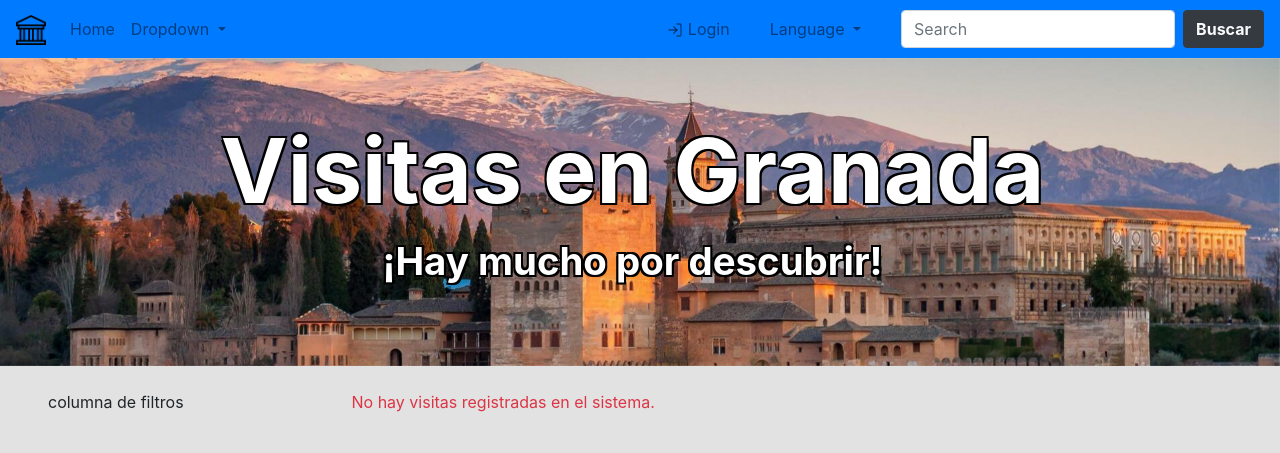
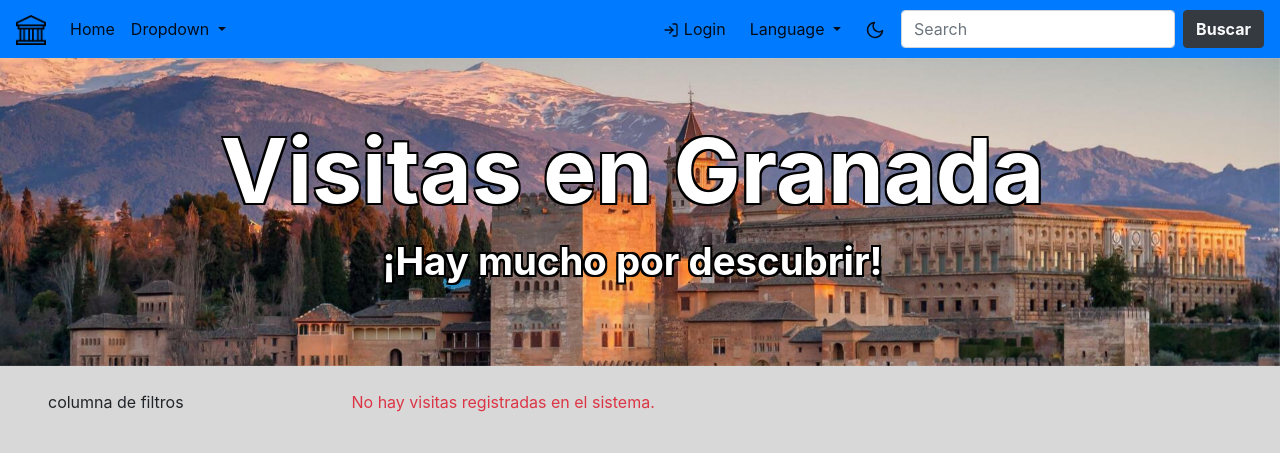
Before and after one commit to carlos-el/SSWB-UGR, a Django app: page / in a window 1280 px wide. Shown: the top 453 px of the page. Run offline with Django 3.2, Linux system fonts and the light colour scheme; data that the repository does not hold is empty; some libraries are stand-ins or nearby versions.

Commit message:
Añade modo oscuro y favicon

```diff
--- /dev/null
+++ b/visitas_granada_app/static/visitas_granada_app/dark-mode.css
@@ -0,0 +1,50 @@
+:root {
+    --primary-color: #252525;
+    --secondary-color: #3d3d3d;
+	--ligth-color: #7e7e7e;
+    --dark-color: #0c0c0c;
+	--font-light-color: #e0e0e0;
+}
+
+[data-theme="dark"] body{
+    background-color: #333333;
+    color: var(--font-light-color) !important;
+}
+
+[data-theme="dark"] .bg-primary{
+    background-color: var(--primary-color) !important;
+}
+
+[data-theme="dark"] .bg-dark{
+    background-color: var(--dark-color) !important;
+}
+
+[data-theme="dark"] .nav-link{
+    color: var(--font-light-color) !important;
+}
+
+[data-theme="dark"] .card {
+    background-color: var(--secondary-color) !important;
+}
+
+[data-theme="dark"] .card-title {
+    color: var(--font-light-color) !important;
+}
+
+[data-theme="dark"] .card-text {
+    background-color: var(--secondary-color) !important;
+    color: var(--font-light-color) !important;
+}
+
+[data-theme="dark"] input, textarea{
+    background-color: var(--ligth-color) !important;
+    color: var(--font-light-color) !important;
+}
+
+[data-theme="dark"] #id_foto{
+    background-color: #333333 !important;
+}
+
+[data-theme="dark"] ::placeholder{
+    color: var(--dark-color) !important;
+}
--- a/visitas_granada_app/static/visitas_granada_app/javascript.js
+++ b/visitas_granada_app/static/visitas_granada_app/javascript.js
@@ -1,4 +1,17 @@
 $(document).ready(function(){
+
+    // Ejecutar este código cuando la página este caragada para poner el modo correcto
+    // TODO es posible colocar esto al inicio del head?
+    const currentTheme = localStorage.getItem('theme') ? localStorage.getItem('theme') : null;
+    if(currentTheme) {
+        $(document.documentElement).attr("data-theme", currentTheme);
+
+        if (currentTheme === 'dark') {
+            $("#theme-switcher-moon").css("display", "none")
+            $("#theme-switcher-sun").css("display", "inline-block")
+        }
+    }
+
     // Lanza confirmación hasta de enviar la petición de borrado de una visita
     // Se añade al evento click de los botones de borrado.
     $(".delVisitaButton").click(function(){
@@ -7,4 +20,23 @@ $(document).ready(function(){
             window.location.href = '/visita_borrar/' + $(this).data("id");
         }
     });
+
+
+    // Funcion para alternar entre el modo ocuro y el claro
+    $("#theme-switcher-moon, #theme-switcher-sun").click(function(){
+        if($(document.documentElement).attr("data-theme") == "dark"){
+            $("#theme-switcher-moon").css("display", "inline-block")
+            $("#theme-switcher-sun").css("display", "none")
+            localStorage.setItem('theme', 'light');
+            $(document.documentElement).attr("data-theme", "light");
+        }else{
+            $("#theme-switcher-moon").css("display", "none")
+            $("#theme-switcher-sun").css("display", "inline-block")
+            localStorage.setItem('theme', 'dark');
+            $(document.documentElement).attr("data-theme", "dark");
+        }
+
+    });
+
+
 });
--- a/visitas_granada_app/static/visitas_granada_app/style.css
+++ b/visitas_granada_app/static/visitas_granada_app/style.css
@@ -1,5 +1,9 @@
 body {
-	background-color: #e2e2e2;
+	background-color: #d8d8d8;
+}
+
+.nav-link:hover{
+	transform: scale(1.05);
 }
 
 .feather-16{
@@ -15,6 +19,14 @@ body {
 .feather-20{
     width: 20px;
     height: 20px;
+}
+
+.scale-on-hover:hover{
+	transform: scale(1.15);
+}
+
+.not-display{
+	display: none;
 }
 
 /* Style listado.html */
--- a/visitas_granada_app/templates/base.html
+++ b/visitas_granada_app/templates/base.html
@@ -1,5 +1,6 @@
 <!DOCTYPE html>
 <html lang="es">
+
 <head>
   <meta charset="utf-8">
   <meta name="viewport" content="width=device-width, initial-scale=1, shrink-to-fit=no">
@@ -9,14 +10,23 @@
 
   {% load static %}
 
-    <link rel="stylesheet" href="https://stackpath.bootstrapcdn.com/bootstrap/4.4.1/css/bootstrap.min.css" integrity="sha384-Vkoo8x4CGsO3+Hhxv8T/Q5PaXtkKtu6ug5TOeNV6gBiFeWPGFN9MuhOf23Q9Ifjh" crossorigin="anonymous">
+  <link rel="shortcut icon" type="image/png" href="{% static 'visitas_granada_app/favicon.png' %}" />
+  <link rel="stylesheet" href="https://stackpath.bootstrapcdn.com/bootstrap/4.4.1/css/bootstrap.min.css"
+    integrity="sha384-Vkoo8x4CGsO3+Hhxv8T/Q5PaXtkKtu6ug5TOeNV6gBiFeWPGFN9MuhOf23Q9Ifjh" crossorigin="anonymous">
   <link rel="stylesheet" type="text/css" href="{% static 'visitas_granada_app/style.css' %}">
+  <link rel="stylesheet" type="text/css" href="{% static 'visitas_granada_app/dark-mode.css' %}">
 
-    <script src="https://code.jquery.com/jquery-3.4.1.slim.min.js" integrity="sha384-J6qa4849blE2+poT4WnyKhv5vZF5SrPo0iEjwBvKU7imGFAV0wwj1yYfoRSJoZ+n" crossorigin="anonymous"></script>
-    <script src="https://cdn.jsdelivr.net/npm/popper.js@1.16.0/dist/umd/popper.min.js" integrity="sha384-Q6E9RHvbIyZFJoft+2mJbHaEWldlvI9IOYy5n3zV9zzTtmI3UksdQRVvoxMfooAo" crossorigin="anonymous"></script>
-    <script src="https://stackpath.bootstrapcdn.com/bootstrap/4.4.1/js/bootstrap.min.js" integrity="sha384-wfSDF2E50Y2D1uUdj0O3uMBJnjuUD4Ih7YwaYd1iqfktj0Uod8GCExl3Og8ifwB6" crossorigin="anonymous"></script>
+  <script src="https://code.jquery.com/jquery-3.4.1.slim.min.js"
+    integrity="sha384-J6qa4849blE2+poT4WnyKhv5vZF5SrPo0iEjwBvKU7imGFAV0wwj1yYfoRSJoZ+n"
+    crossorigin="anonymous"></script>
+  <script src="https://cdn.jsdelivr.net/npm/popper.js@1.16.0/dist/umd/popper.min.js"
+    integrity="sha384-Q6E9RHvbIyZFJoft+2mJbHaEWldlvI9IOYy5n3zV9zzTtmI3UksdQRVvoxMfooAo"
+    crossorigin="anonymous"></script>
+  <script src="https://stackpath.bootstrapcdn.com/bootstrap/4.4.1/js/bootstrap.min.js"
+    integrity="sha384-wfSDF2E50Y2D1uUdj0O3uMBJnjuUD4Ih7YwaYd1iqfktj0Uod8GCExl3Og8ifwB6"
+    crossorigin="anonymous"></script>
 
-    <!-- Paquete de iconox Feather -->
+  <!-- Paquete de iconos Feather -->
   <script src="https://cdn.jsdelivr.net/npm/feather-icons/dist/feather.min.js"></script>
 
   <script src="{% static 'visitas_granada_app/javascript.js' %}"></script>
@@ -24,23 +34,26 @@
   <title>Visitas Granada</title>
 
 </head>
+
 <body>
   <header>
     <nav class="navbar navbar-expand-lg navbar-light bg-primary">
       <a class="navbar-brand" href="{% url 'listado' %}">
         <img src="/media/fotos/default.png" width="30" height="30" alt="">
       </a>
-            <button class="navbar-toggler" type="button" data-toggle="collapse" data-target="#navbarSupportedContent" aria-controls="navbarSupportedContent" aria-expanded="false" aria-label="Toggle navigation">
+      <button class="navbar-toggler" type="button" data-toggle="collapse" data-target="#navbarSupportedContent"
+        aria-controls="navbarSupportedContent" aria-expanded="false" aria-label="Toggle navigation">
         <span class="navbar-toggler-icon"></span>
       </button>
 
       <div class="collapse navbar-collapse" id="navbarSupportedContent">
         <ul class="navbar-nav mr-auto">
           <li class="nav-item">
-                  <a class="nav-link" href="{% url 'listado' %}">Home<span class="sr-only">(current)</span></a>
+            <a class="nav-link active" href="{% url 'listado' %}">Home<span class="sr-only">(current)</span></a>
           </li>
           <li class="nav-item dropdown">
-                  <a class="nav-link dropdown-toggle" href="#" id="navbarDropdown" role="button" data-toggle="dropdown" aria-haspopup="true" aria-expanded="false">
+            <a class="nav-link active dropdown-toggle" href="#" id="navbarDropdown" role="button" data-toggle="dropdown"
+              aria-haspopup="true" aria-expanded="false">
               Dropdown
             </a>
             <div class="dropdown-menu" aria-labelledby="navbarDropdown">
@@ -52,29 +65,32 @@
           </li>
           {% if request.user.is_staff %}
           <li class="nav-item">
-                  <a class="nav-link" href="{% url 'nueva' %}"><i class="feather-16" data-feather="plus-square"></i> Nueva visita</a>
+            <a class="nav-link active" href="{% url 'nueva' %}"><i class="feather-16" data-feather="plus-square"></i> Nueva
+              visita</a>
           </li>
           {% endif %}
         </ul>
         <ul class="navbar-nav ml-md-auto">
           {% if request.user.is_authenticated %}
           <li class="nav-item">
-                    <a class="nav-link" href="{% url 'logout' %}"><i class="feather-16" data-feather="log-out"></i> Logout</a>
+            <a class="nav-link active" href="{% url 'logout' %}"><i class="feather-16" data-feather="log-out"></i> Logout</a>
           </li>
           <li class="nav-item">
-                    <a class="nav-link active" href="#"><i class="feather-16" data-feather="user-check"></i> {{ request.user.username }}</a>
+            <a class="nav-link active" href="#"><i class="feather-16" data-feather="user-check"></i>
+              {{ request.user.username }}</a>
           </li>
           {% else %}
           <li class="nav-item">
-                    <a class="nav-link" href="{% url 'login' %}"><i class="feather-16" data-feather="log-in"></i> Login</a>
+            <a class="nav-link active" href="{% url 'login' %}"><i class="feather-16" data-feather="log-in"></i> Login</a>
           </li>
           <!-- <li class="nav-item">
                     <a class="nav-link active" href="#"><i class="feather-16" data-feather="user-plus"></i> Register</a>
                   </li> -->
           {% endif %}
 
-                <li class="nav-item dropdown mr-4 ml-4">
-                    <a class="nav-item nav-link dropdown-toggle mr-md-2" href="#" id="bd-versions" data-toggle="dropdown" aria-haspopup="true" aria-expanded="false">
+          <li class="nav-item dropdown ml-2">
+            <a class="nav-item nav-link active dropdown-toggle mr-md-2" href="#" id="bd-versions" data-toggle="dropdown"
+              aria-haspopup="true" aria-expanded="false">
               Language
             </a>
             <div class="dropdown-menu dropdown-menu-md-right" aria-labelledby="bd-versions">
@@ -86,6 +102,9 @@
               <div class="dropdown-divider"></div>
               <a class="dropdown-item" href="/docs/versions/">All versions</a>
             </div>
+          </li>
+          <li class="nav-item mr-2">
+            <a class="nav-link active"><i id="theme-switcher-moon" class="feather-20" data-feather="moon"></i><i id="theme-switcher-sun" class="feather-20 not-display" data-feather="sun"></i></a>
           </li>
         </ul>
         <form class="form-inline my-2 my-lg-0">
@@ -109,4 +128,5 @@
   </script>
 
 </body>
+
 </html>
--- a/visitas_granada_app/templates/detalle.html
+++ b/visitas_granada_app/templates/detalle.html
@@ -10,6 +10,7 @@
             <img src="{{ visita.foto.url }}" class="w-100" alt="...">
             <p class="h5 text-center mt-3"><b>{{visita.likes}}</b> Me gusta <i class="feather-24"
                     data-feather="heart"></i></p>
+            <p class="text-center"><i class="feather-24 scale-on-hover" data-feather="thumbs-up"></i>&nbsp;&nbsp;&nbsp;&nbsp;<i class="feather-24 scale-on-hover" data-feather="thumbs-down"></i></p>
         </div>
         <div class="mt-3 mt-sm-0 col-xs-6 col-sm-7 col-md-8 col-lg-9">
             <h3 class="mb-3 text-center text-sm-left" style="font-weight: bold;">{{ visita.nombre }}</h3>
--- a/visitas_granada_app/templates/listado.html
+++ b/visitas_granada_app/templates/listado.html
@@ -91,7 +91,7 @@
                                 <div class="col-md-8">
                                     <div class="card-body py-0 px-0 pt-3 pt-md-0 pl-md-3">
                                         <h5 class="card-title text-primary" style="font-weight: bold;">{{ visita.nombre }}</h5>
-                                        <p class="card-text">
+                                        <p class="card-text text-dark">
                                             {% if visita.descripcion|length > 100 %}
                                                 {{ visita.descripcion|slice:"0:97" }}...
                                             {% else %}
--- a/visitas_granada_app/templates/nueva_visita.html
+++ b/visitas_granada_app/templates/nueva_visita.html
@@ -61,7 +61,7 @@
                         {{ field }}
                     </div>
                     {% endfor %}
-                    <button class="btn btn-lg btn-primary btn-block mt-4" style="max-width: 400px;" type="submit"><i
+                    <button class="btn btn-lg btn-primary text-light btn-block mt-4" style="max-width: 400px;" type="submit"><i
                             class="feather-16" data-feather="save"></i> Añadir visita</button>
                 </form>
             </div>
```
Also changed, not shown: media/fotos/04_27_2020-00_34_07.jpeg (added), media/fotos/2020-122752.jpeg (added), media/fotos/2020-230739.png (added), visitas_granada_app/static/visitas_granada_app/favicon.png (added). Lines whose indentation alone changed are shown as unchanged.
